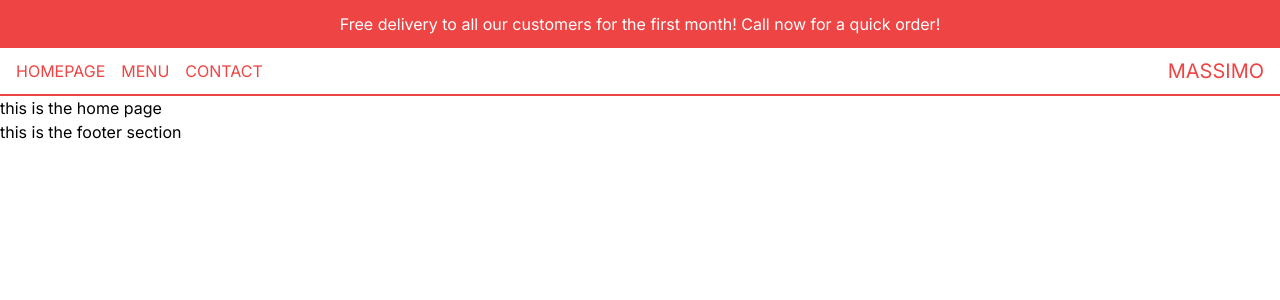
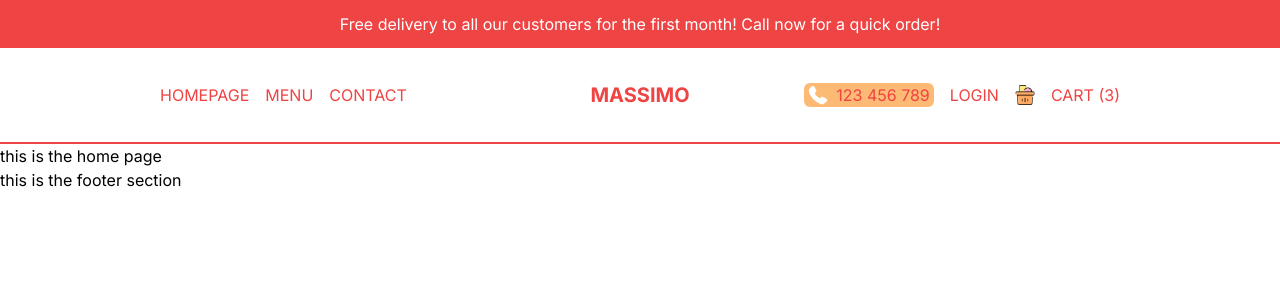
Before and after one commit to AbinashRai/Food-delivery-app-design, a Next.js app: page / in a window 1280 px wide. Shown: the top 300 px of the page. Built offline with nearby package versions, Linux system fonts and the light colour scheme.

Commit message:
completed the navbar design on large screen

```diff
--- a/src/components/CartIcon.jsx
+++ b/src/components/CartIcon.jsx
@@ -5,10 +5,10 @@
 const CartIcon = () => {
   return (
     <div href="/cart" className="flex items-center gap-4">
-      <div className="relative w-8 h-8">
+      <div className="relative w-8 h-8 md:w-5 md:h-5">
         <Image src="/cart.png" alt="cart" fill />
       </div>
-      <span>Cart 3</span>
+      <span>Cart (3)</span>
     </div>
   );
 };
--- a/src/components/Menu.jsx
+++ b/src/components/Menu.jsx
@@ -45,7 +45,7 @@
           ))}
           {!user ? (
             <Link href="/login" onClick={() => setOpen(false)}>
-              LOGIN
+              Login
             </Link>
           ) : (
             <Link href="/orders" onClick={() => setOpen(false)}>
--- a/src/components/Navbar.jsx
+++ b/src/components/Navbar.jsx
@@ -1,22 +1,40 @@
 import React from "react";
 import Menu from "./Menu";
 import Link from "next/link";
+import CartIcon from "./CartIcon";
+import Image from "next/image";
 
+const user = false;
 const Navbar = () => {
   return (
     <>
-      <div className="h-12 flex text-red-500 p-4 justify-between items-center border-b-2 border-b-red-500 uppercase">
-        <div className="hidden md:flex gap-4">
+      <div className="h-12 flex text-red-500 p-4 justify-between items-center border-b-2 border-b-red-500 uppercase md:h-24 lg:px-20 xl:px-40">
+        {/* left links */}
+        <div className="hidden md:flex gap-4 flex-1">
           <Link href="/">Homepage</Link>
           <Link href="/menu">Menu</Link>
           <Link href="/">Contact</Link>
         </div>
-
-        <div className="text-xl">
+        {/* Logo */}
+        <div className=" md:font-bold text-xl flex-1 md:text-center">
           <Link href="/">Massimo</Link>
         </div>
+        {/* Mobile Menu */}
         <div className="md:hidden">
           <Menu />
+        </div>
+        {/* Right Links */}
+        <div className="hidden md:flex gap-4 items-center justify-end flex-1">
+          <div className="md:absolute top-3 r-2 lg:static flex items-center gap-2 cursor-pointer bg-orange-300 rounded-md px-1">
+            <Image src="/phone.png" alt="phone" width={20} height={20} />
+            <span className="">123 456 789</span>
+          </div>
+          {!user ? (
+            <Link href="/login">Login</Link>
+          ) : (
+            <Link href="/orders">Orders</Link>
+          )}
+          <CartIcon />
         </div>
       </div>
     </>
```
